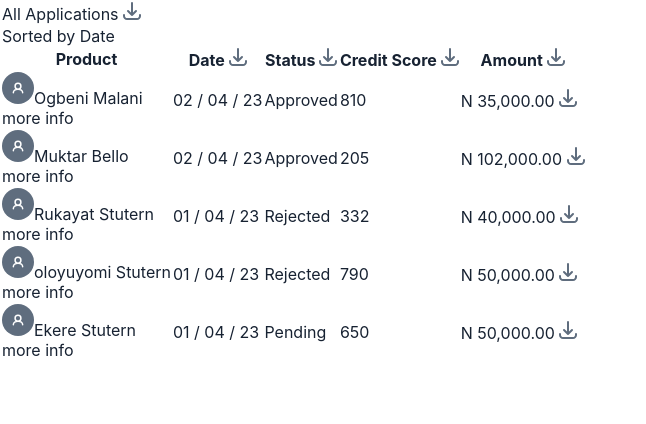
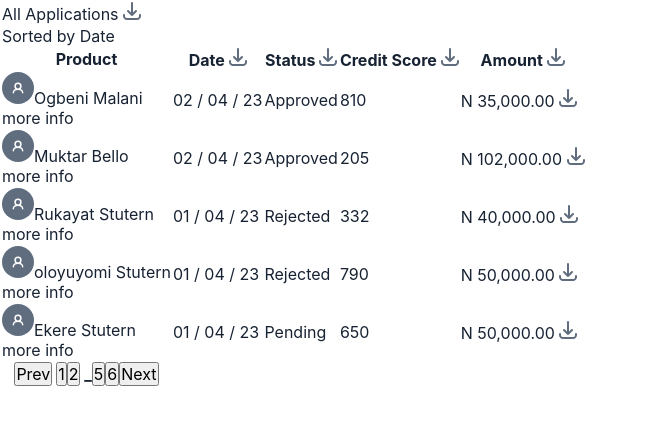
Before and after one commit to joyibeh93/Cash2go-loan-app, a React (Create React App) app: page / in a window 1280 px wide. Shown: the top 424 px of the page, without its empty margins (0-646 px from the left). Built offline with nearby package versions, Linux system fonts and the light colour scheme; the HTML template or start-up script is replaced by a standard one.

Commit message:
added buttons

```diff
--- a/src/Components/DashBoard1Down.js
+++ b/src/Components/DashBoard1Down.js
@@ -60,6 +60,7 @@ const DashBoard1_Down = () => {
                     {/* {data.map((item) */}
                     {data.map((val, key) => {
                         return (
+                            <>
                                 <tr key={key}
                                 // key= {item.id}   >
                                 >
@@ -80,9 +81,13 @@ const DashBoard1_Down = () => {
                                         <img src={Download} alt='Download' />
                                     </span></td>
                                 </tr>
+                            </>
                         )
                     })}
                 </tbody>
+                <th><button>Prev</button> <button>1</button><button>2</button> _
+                    <button>5</button><button>6</button><button>Next</button>
+                </th>
             </table>
         </div>
     );
```
Lines whose indentation alone changed are shown as unchanged.
